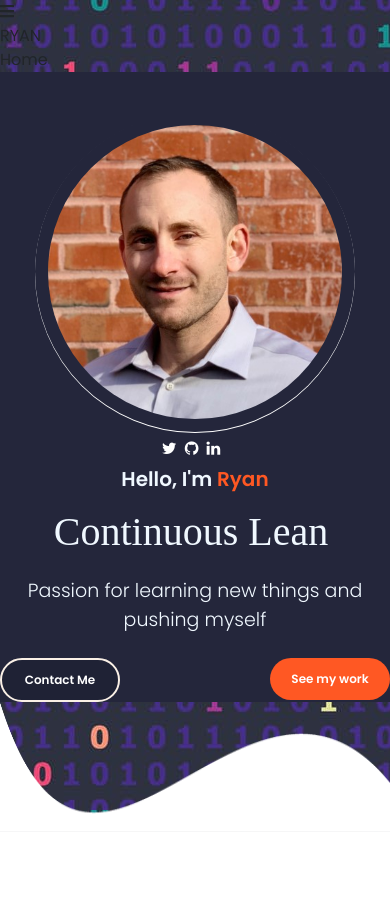
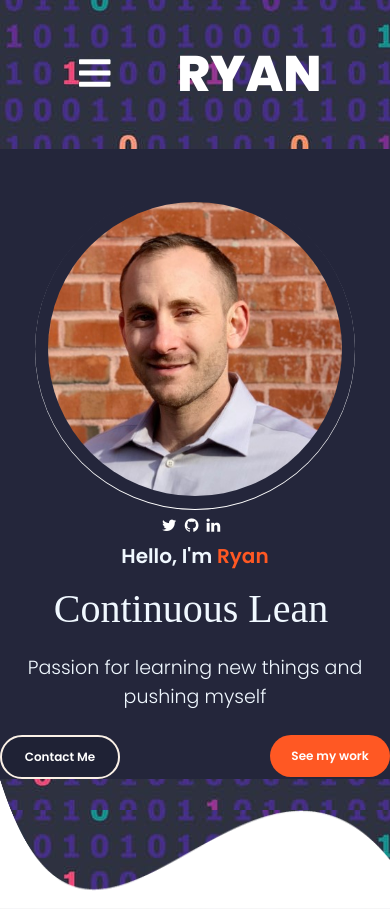
Before and after one commit to RdotSilva/TypeScript-React-Showcase, a React (Create React App) app: page / in a window 390 px wide. Before the commit the page ends 844 px from the top, so only its background shows below. Built offline with nearby package versions, Linux system fonts and the light colour scheme; a web font is replaced by a local one.

Commit message:
Add Header styles

```diff
--- /dev/null
+++ b/src/components/Header/Header.css
@@ -0,0 +1,86 @@
+.header-container {
+  display: flex;
+  justify-content: center;
+  height: 149px;
+  color: var(--white);
+}
+.header-parent {
+  display: flex;
+  align-items: center;
+  justify-content: space-around;
+  height: 100%;
+  width: 70%;
+  color: var(--white);
+}
+.header-logo {
+  font-size: 50px;
+  font-family: "Poppins ExtraBold";
+  color: var(--white);
+}
+.header-options {
+  display: flex;
+  align-items: center;
+}
+.header-option {
+  font-size: 16px;
+  cursor: pointer;
+  font-weight: 600;
+}
+.header-hamburger {
+  display: none;
+  color: var(--white);
+}
+.header-option-separator {
+  margin: 0 50px 0 0;
+  color: var(--white);
+}
+.selected-header-option {
+  color: var(--dark-orange);
+}
+
+/*IPAD PRO RESPONSIVENESS*/
+@media only screen and (max-width: 1110px) {
+  header-parent {
+    width: 80%;
+  }
+}
+@media only screen and (max-width: 970px) {
+  .header-hamburger {
+    display: block;
+  }
+  .header-parent {
+    width: 100%;
+    padding: 0 40px;
+    position: relative;
+  }
+  .header-options {
+    display: flex;
+    flex-direction: column;
+    position: absolute;
+    left: -100%;
+    transition: all 0.8s ease-out;
+    top: 0px;
+    height: 100vh;
+    width: 100%;
+    justify-content: space-around;
+    background-color: #1f2235;
+    z-index: 1000;
+    opacity: 0.5;
+  }
+  .header-option-seperator {
+    margin: 0;
+  }
+  .selected-header-option {
+    color: var(--white);
+  }
+  .header-hamburger-bars {
+    font-size: 36px;
+    cursor: pointer;
+    margin: 0px 10px;
+    color: var(--white);
+  }
+  .show-hamburger-options {
+    left: 0;
+    opacity: 1;
+  }
+}
--- a/src/components/Header/Header.tsx
+++ b/src/components/Header/Header.tsx
@@ -3,6 +3,7 @@ import { SCREENS, getScreenIndex } from "../../utils/screenUtils";
 import ScrollService from "../../services/ScrollService";
 import { faBars } from "@fortawesome/free-solid-svg-icons";
 import { FontAwesomeIcon } from "@fortawesome/react-fontawesome";
+import "./Header.css";
 
 const Header = () => {
   const [selectedScreen, setSelectedScreen] = useState(0);
```
